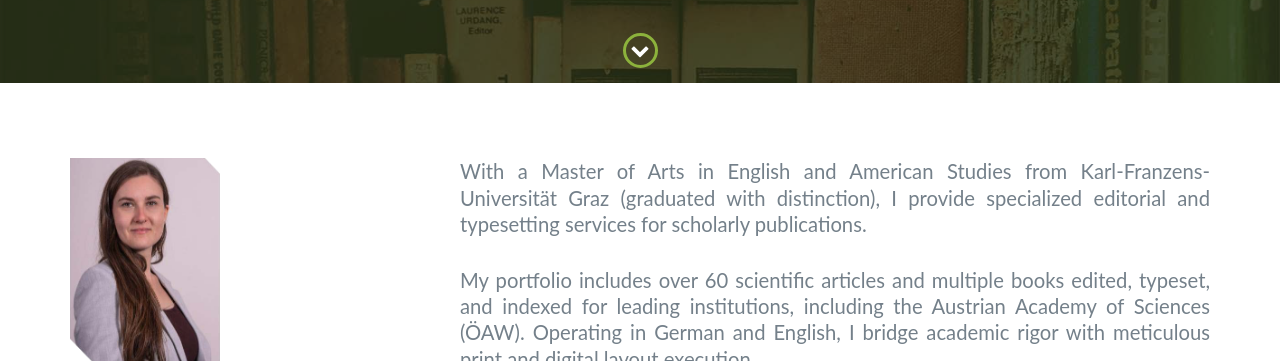
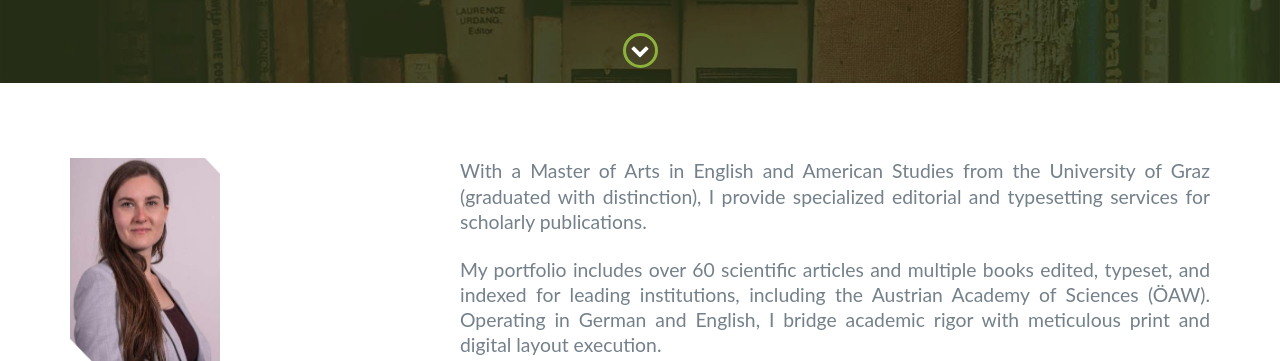
Before and after one commit to jhNsXO/hoeb, a website: page about.html in a window 1280 px wide. Shown: the part 255-616 px from the top of the page. Drawn offline with nearby package versions, Linux system fonts and the light colour scheme.

Commit message:
style: update typography and university name in about.html

```diff
--- a/about.html
+++ b/about.html
@@ -77,9 +77,9 @@
                     <br>
                     <h2 class="heading">About Me</h2>
                 </div>
-                <div class="col-md-8" style="text-align: justify; font-size: 1.15em; line-height: 1.6;">
+                <div class="col-md-8" style="text-align: justify; font-size: 1.10em; line-height: 1.3;">
                     <p style="text-align: justify;">
-                        With a Master of Arts in English and American Studies from Karl-Franzens-Universität Graz
+                        With a Master of Arts in English and American Studies from the University of Graz
                         (graduated with distinction), I provide specialized editorial and typesetting services for
                         scholarly publications.
                     </p>
```
